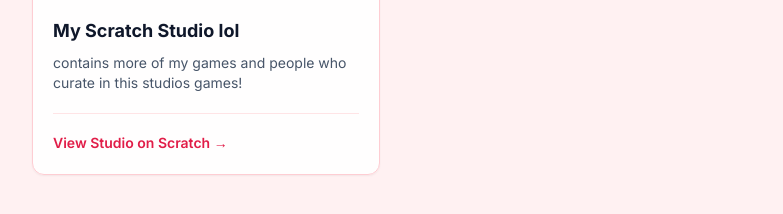
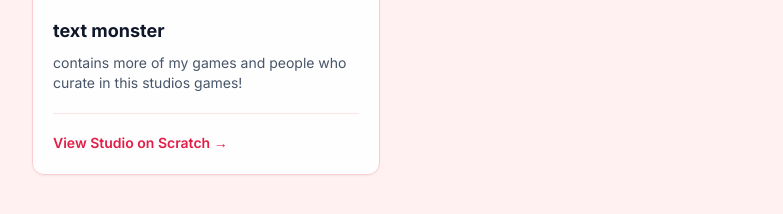
Before and after one commit to Edwardgull/Edwardgull.github.io, a plain HTML site: page index.html in a window 1280 px wide. Shown: the part 1072-1286 px from the top of the page, without its empty margins (248-1031 px from the left). Drawn offline with nearby package versions, Linux system fonts and the light colour scheme.

Commit message:
Swap title and type values for Scratch studio

```diff
--- a/index.html
+++ b/index.html
@@ -50,8 +50,8 @@
                 },
                 {
                     id: "52178524",
-                    type: "text monster",
-                    title: "My Scratch Studio lol",
+                    type: "studio",
+                    title: "text monster",
                     description: "contains more of my games and people who curate in this studios games!",
                     buttonText: "View Studio on Scratch"
                 }
```
